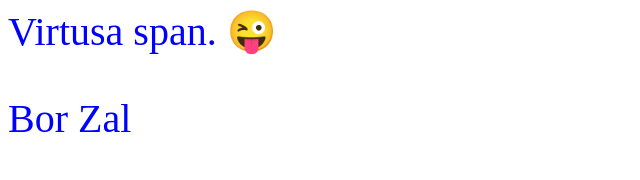
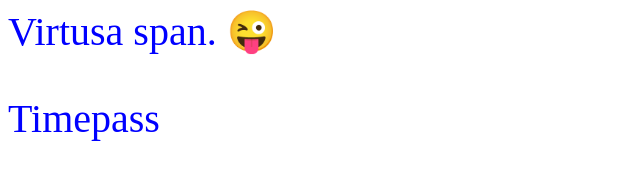
Before and after one commit to suyashgholap/Virtusa-Training, a plain HTML site: page Untitled-1.html in a window 1280 px wide. Shown: the whole page, without its empty margins (0-640 px from the left). Drawn offline with Linux system fonts and the light colour scheme.

Commit message:
Update Untitled-1.html

```diff
--- a/Untitled-1.html
+++ b/Untitled-1.html
@@ -11,7 +11,7 @@
         Virtusa span. &#128540;
     </p>
     <p id="pa1" class="para">
-        Bor Zal
+        Timepass
     </p>
 </body>
 </html>
```
